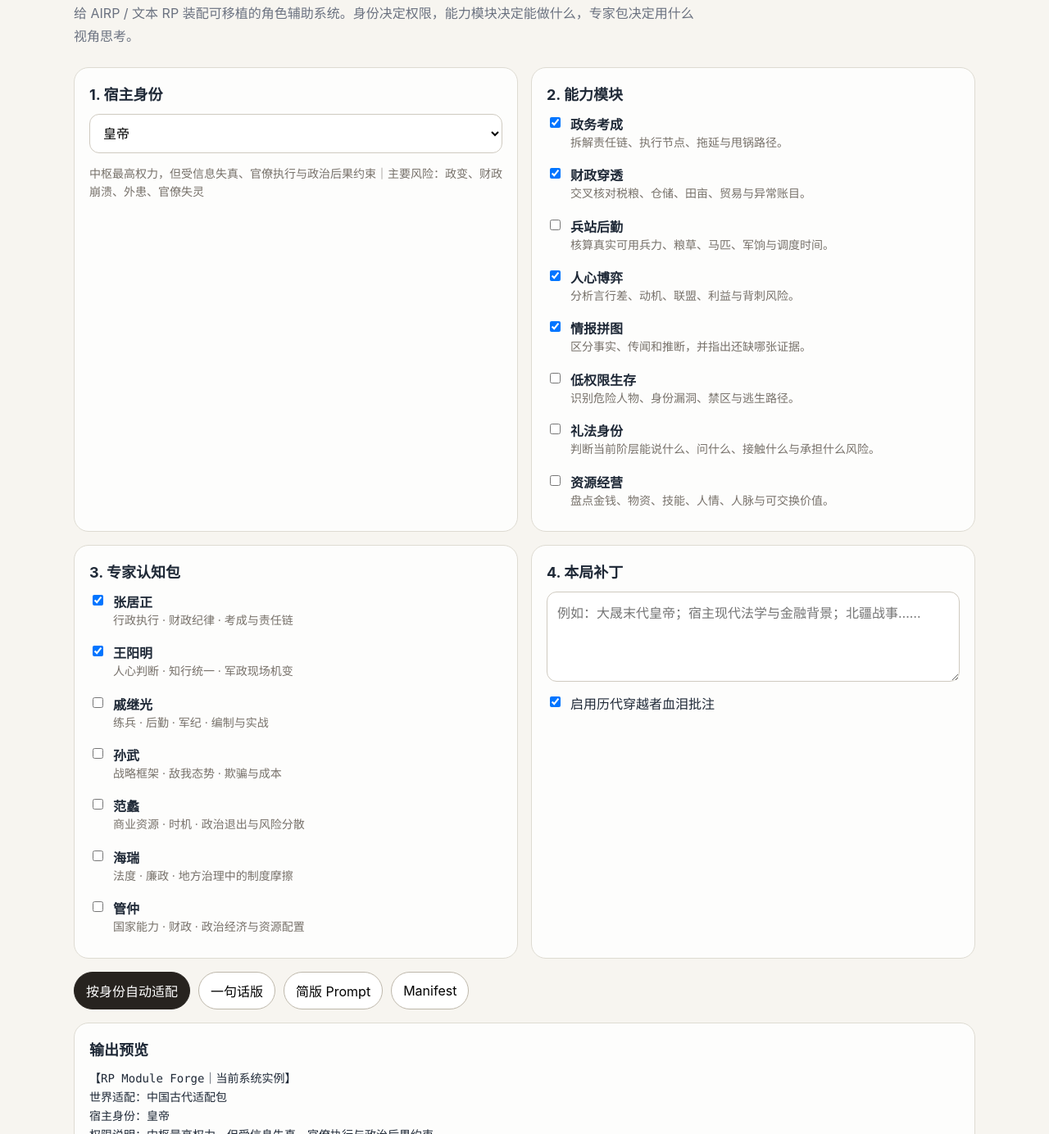
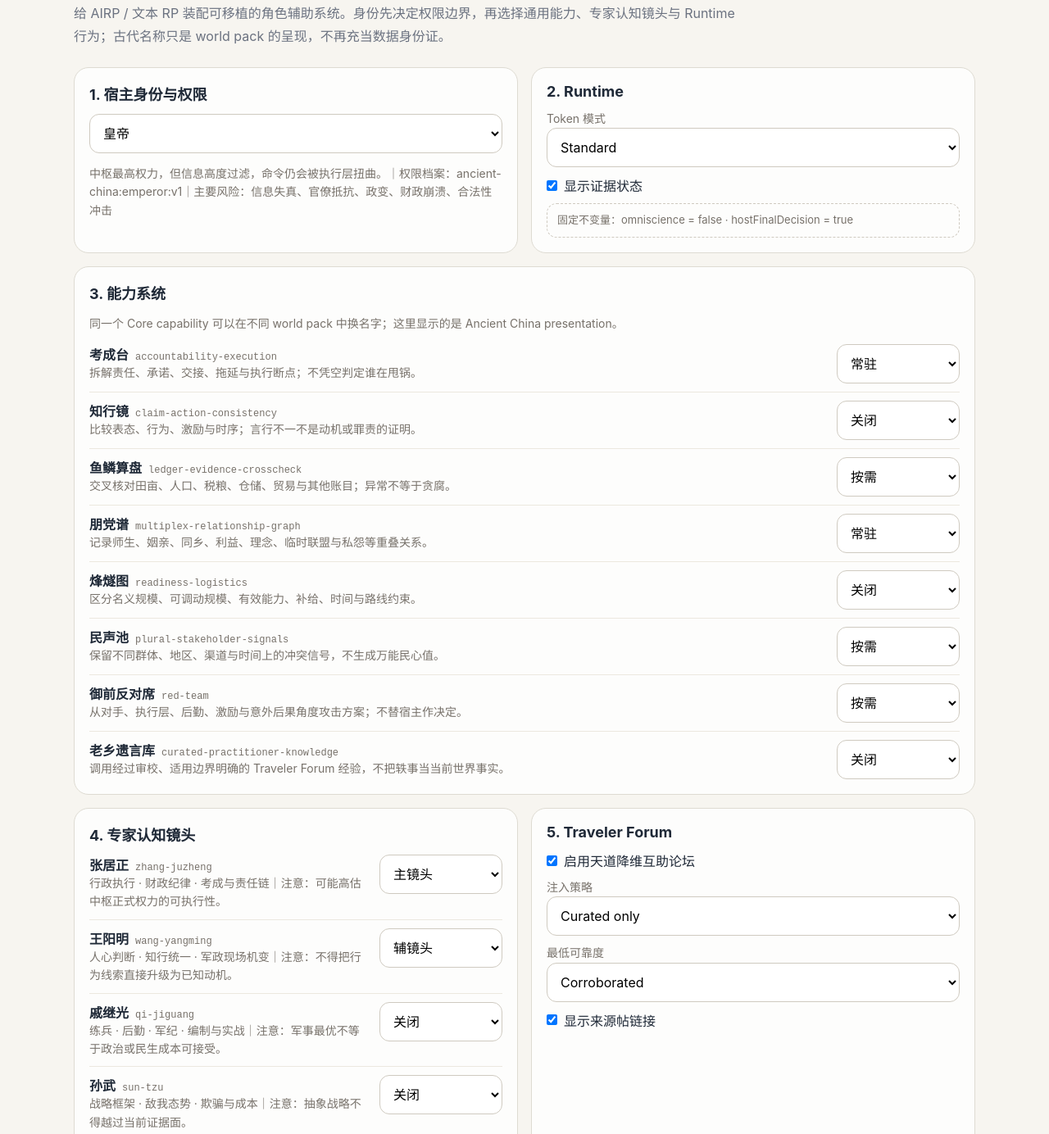
Before and after one commit to willwefind/rp-module-forge, a website built with Vite: page apps/web/index.html in a window 1280 px wide. Shown: the part 130-1514 px from the top of the page at 82% size. Built offline with nearby package versions, Linux system fonts and the light colour scheme.

Commit message:
feat(web): assemble canonical V0.1 config

```diff
--- a/apps/web/src/main.ts
+++ b/apps/web/src/main.ts
@@ -1,46 +1,106 @@
 import "./style.css";
-import { generateCompactPrompt, generateManifest, generateOneLiner, type ForgeConfig } from "@rpmf/core";
-import { ancientChinaPack } from "@rpmf/pack-ancient-china";
+import {
+  generateCanonicalCompactPrompt,
+  generateCanonicalManifest,
+  generateCanonicalOneLiner,
+  type CanonicalForgeConfig,
+  type CapabilityMode,
+  type ExpertWeight,
+  type ForumInjectionPolicy,
+  type ForumReliability,
+  type TokenMode
+} from "@rpmf/core";
+import { ancientChinaPackV01 } from "@rpmf/pack-ancient-china";
 
-const pack = ancientChinaPack;
+const pack = ancientChinaPackV01;
 const app = document.querySelector<HTMLDivElement>("#app")!;
 
 app.innerHTML = `
   <div class="shell">
     <section class="hero">
-      <div class="muted">Public V0 · Ancient China Pack</div>
+      <div class="muted">Public V0.1 · ${pack.label}</div>
       <h1>RP Module Forge</h1>
-      <p>给 AIRP / 文本 RP 装配可移植的角色辅助系统。身份决定权限，能力模块决定能做什么，专家包决定用什么视角思考。</p>
+      <p>给 AIRP / 文本 RP 装配可移植的角色辅助系统。身份先决定权限边界，再选择通用能力、专家认知镜头与 Runtime 行为；古代名称只是 world pack 的呈现，不再充当数据身份证。</p>
     </section>
+
     <div class="grid">
       <section class="card">
-        <h2>1. 宿主身份</h2>
-        <select id="role"></select>
-        <p id="roleSummary" class="muted"></p>
+        <h2>1. 宿主身份与权限</h2>
+        <select id="identity"></select>
+        <p id="identitySummary" class="muted"></p>
       </section>
+
       <section class="card">
-        <h2>2. 能力模块</h2>
-        <div id="modules" class="checks"></div>
+        <h2>2. Runtime</h2>
+        <label>
+          <span class="muted">Token 模式</span>
+          <select id="tokenMode">
+            <option value="light">Light</option>
+            <option value="standard" selected>Standard</option>
+            <option value="full">Full</option>
+          </select>
+        </label>
+        <label class="inline-toggle">
+          <input id="showEvidenceState" type="checkbox" checked />
+          <span>显示证据状态</span>
+        </label>
+        <div class="invariant-note">固定不变量：omniscience = false · hostFinalDecision = true</div>
       </section>
+
+      <section class="card span-2">
+        <h2>3. 能力系统</h2>
+        <p class="muted">同一个 Core capability 可以在不同 world pack 中换名字；这里显示的是 Ancient China presentation。</p>
+        <div id="capabilities" class="settings-list"></div>
+      </section>
+
       <section class="card">
-        <h2>3. 专家认知包</h2>
-        <div id="experts" class="checks"></div>
+        <h2>4. 专家认知镜头</h2>
+        <div id="experts" class="settings-list"></div>
       </section>
+
       <section class="card">
-        <h2>4. 本局补丁</h2>
-        <textarea id="sessionPatch" placeholder="例如：大晟末代皇帝；宿主现代法学与金融背景；北疆战事……"></textarea>
-        <label class="check" style="margin-top:10px">
-          <input id="legacyNotes" type="checkbox" checked />
-          <span>启用历代穿越者血泪批注</span>
+        <h2>5. Traveler Forum</h2>
+        <label class="inline-toggle">
+          <input id="forumEnabled" type="checkbox" checked />
+          <span>启用天道降维互助论坛</span>
+        </label>
+        <label>
+          <span class="muted">注入策略</span>
+          <select id="forumPolicy">
+            <option value="off">Off</option>
+            <option value="curated-only" selected>Curated only</option>
+            <option value="curated-plus-links">Curated + links</option>
+            <option value="manual">Manual</option>
+          </select>
+        </label>
+        <label>
+          <span class="muted">最低可靠度</span>
+          <select id="forumReliability">
+            <option value="plausible">Plausible</option>
+            <option value="contested">Contested</option>
+            <option value="corroborated" selected>Corroborated</option>
+          </select>
+        </label>
+        <label class="inline-toggle">
+          <input id="showThreadLinks" type="checkbox" checked />
+          <span>显示来源帖链接</span>
         </label>
       </section>
+
+      <section class="card span-2">
+        <h2>6. 本局补丁</h2>
+        <textarea id="sessionPatch" placeholder="例如：本局采用虚构王朝；宿主已知北疆战事；某项制度与常见历史默认不同……"></textarea>
+        <p class="muted">这里暂存自由说明。结构化 facts / claims 编辑器会在后续 M1/M2 继续补齐。</p>
+      </section>
     </div>
+
     <div class="actions">
-      <button class="primary" id="auto">按身份自动适配</button>
+      <button class="primary" id="auto">按身份恢复推荐</button>
       <button id="oneLine">一句话版</button>
       <button id="compact">简版 Prompt</button>
-      <button id="manifest">Manifest</button>
+      <button id="manifest">Canonical Manifest</button>
     </div>
+
     <section class="card">
       <h2>输出预览</h2>
       <div id="output" class="output"></div>
@@ -48,70 +108,160 @@ app.innerHTML = `
   </div>
 `;
 
-const roleSelect = document.querySelector<HTMLSelectElement>("#role")!;
-const roleSummary = document.querySelector<HTMLParagraphElement>("#roleSummary")!;
-const modulesEl = document.querySelector<HTMLDivElement>("#modules")!;
+const identitySelect = document.querySelector<HTMLSelectElement>("#identity")!;
+const identitySummary = document.querySelector<HTMLParagraphElement>("#identitySummary")!;
+const capabilitiesEl = document.querySelector<HTMLDivElement>("#capabilities")!;
 const expertsEl = document.querySelector<HTMLDivElement>("#experts")!;
+const tokenMode = document.querySelector<HTMLSelectElement>("#tokenMode")!;
+const showEvidenceState = document.querySelector<HTMLInputElement>("#showEvidenceState")!;
+const forumEnabled = document.querySelector<HTMLInputElement>("#forumEnabled")!;
+const forumPolicy = document.querySelector<HTMLSelectElement>("#forumPolicy")!;
+const forumReliability = document.querySelector<HTMLSelectElement>("#forumReliability")!;
+const showThreadLinks = document.querySelector<HTMLInputElement>("#showThreadLinks")!;
 const sessionPatch = document.querySelector<HTMLTextAreaElement>("#sessionPatch")!;
-const legacyNotes = document.querySelector<HTMLInputElement>("#legacyNotes")!;
 const output = document.querySelector<HTMLDivElement>("#output")!;
 
-for (const role of pack.roles) {
+for (const identity of pack.identities) {
   const option = document.createElement("option");
-  option.value = role.id;
-  option.textContent = role.label;
-  roleSelect.append(option);
+  option.value = identity.id;
+  option.textContent = identity.label;
+  identitySelect.append(option);
 }
 
-function addCheck(container: HTMLElement, id: string, label: string, description?: string) {
-  const wrapper = document.createElement("label");
-  wrapper.className = "check";
-  const input = document.createElement("input");
-  input.type = "checkbox";
-  input.value = id;
-  const text = document.createElement("span");
-  text.innerHTML = `<strong>${label}</strong>${description ? `<div class="muted">${description}</div>` : ""}`;
-  wrapper.append(input, text);
-  container.append(wrapper);
+for (const capability of pack.capabilities) {
+  const row = document.createElement("div");
+  row.className = "setting-row";
+
+  const copy = document.createElement("div");
+  copy.className = "setting-copy";
+  copy.innerHTML = `<strong>${capability.label}</strong><code>${capability.id}</code><div class="muted">${capability.description}</div>`;
+
+  const select = document.createElement("select");
+  select.dataset.capability = capability.id;
+  select.className = "mode-select";
+  select.innerHTML = `
+    <option value="disabled">关闭</option>
+    <option value="resident">常驻</option>
+    <option value="on-demand">按需</option>
+  `;
+
+  row.append(copy, select);
+  capabilitiesEl.append(row);
 }
 
-for (const module of pack.modules) addCheck(modulesEl, module.id, module.label, module.description);
-for (const expert of pack.experts) addCheck(expertsEl, expert.id, expert.label, expert.strengths.join(" · "));
+for (const expert of pack.experts) {
+  const row = document.createElement("div");
+  row.className = "setting-row";
 
-function selected(container: HTMLElement) {
-  return [...container.querySelectorAll<HTMLInputElement>('input[type="checkbox"]:checked')].map(x => x.value);
+  const copy = document.createElement("div");
+  copy.className = "setting-copy";
+  copy.innerHTML = `<strong>${expert.label}</strong><code>${expert.id}</code><div class="muted">${expert.strengths.join(" · ")}${expert.caution ? `｜注意：${expert.caution}` : ""}</div>`;
+
+  const select = document.createElement("select");
+  select.dataset.expert = expert.id;
+  select.className = "mode-select";
+  select.innerHTML = `
+    <option value="off">关闭</option>
+    <option value="primary">主镜头</option>
+    <option value="secondary">辅镜头</option>
+  `;
+
+  row.append(copy, select);
+  expertsEl.append(row);
+}
+
+function capabilitySelects() {
+  return [...capabilitiesEl.querySelectorAll<HTMLSelectElement>("select[data-capability]")];
+}
+
+function expertSelects() {
+  return [...expertsEl.querySelectorAll<HTMLSelectElement>("select[data-expert]")];
+}
+
+function selectedIdentity() {
+  return pack.identities.find((item) => item.id === identitySelect.value)!;
 }
 
 function applyRecommendations() {
-  const role = pack.roles.find(x => x.id === roleSelect.value)!;
-  modulesEl.querySelectorAll<HTMLInputElement>('input[type="checkbox"]').forEach(x => {
-    x.checked = role.recommendedModules.includes(x.value);
-  });
-  expertsEl.querySelectorAll<HTMLInputElement>('input[type="checkbox"]').forEach(x => {
-    x.checked = role.recommendedExperts.includes(x.value);
-  });
-  roleSummary.textContent = `${role.permissionSummary}｜主要风险：${role.risks.join("、")}`;
+  const identity = selectedIdentity();
+
+  for (const select of capabilitySelects()) select.value = "disabled";
+  for (const recommendation of identity.recommendedCapabilities) {
+    const select = capabilitySelects().find((item) => item.dataset.capability === recommendation.id);
+    if (select) select.value = recommendation.mode;
+  }
+
+  for (const select of expertSelects()) select.value = "off";
+  for (const recommendation of identity.recommendedExperts) {
+    const select = expertSelects().find((item) => item.dataset.expert === recommendation.id);
+    if (select) select.value = recommendation.weight;
+  }
+
+  const risks = identity.permissionProfile.risks.join("、") || "按当前情境判断";
+  identitySummary.textContent = `${identity.summary}｜权限档案：${identity.permissionProfile.id}｜主要风险：${risks}`;
 }
 
-function config(): ForgeConfig {
+function config(): CanonicalForgeConfig {
+  const identity = selectedIdentity();
+  const enabledForum = forumEnabled.checked;
+
   return {
     schemaVersion: 1,
-    worldPack: pack.id,
-    role: roleSelect.value,
-    modules: selected(modulesEl),
-    experts: selected(expertsEl),
-    legacyNotes: legacyNotes.checked,
-    omniscience: false,
-    hostFinalDecision: true,
-    sessionPatch: sessionPatch.value.trim()
+    worldPack: { id: pack.id, version: pack.version },
+    identity: {
+      id: identity.id,
+      permissionProfile: identity.permissionProfile.id
+    },
+    capabilities: capabilitySelects().map((select) => ({
+      id: select.dataset.capability as CanonicalForgeConfig["capabilities"][number]["id"],
+      mode: select.value as CapabilityMode
+    })),
+    experts: expertSelects()
+      .filter((select) => select.value !== "off")
+      .map((select) => ({
+        id: select.dataset.expert!,
+        weight: select.value as ExpertWeight
+      })),
+    travelerForum: {
+      enabled: enabledForum,
+      autoInject: (enabledForum ? forumPolicy.value : "off") as ForumInjectionPolicy,
+      showThreadLinks: enabledForum && showThreadLinks.checked,
+      minimumReliability: forumReliability.value as ForumReliability
+    },
+    runtime: {
+      tokenMode: tokenMode.value as TokenMode,
+      activationPolicy: "event-driven",
+      showEvidenceState: showEvidenceState.checked,
+      hostFinalDecision: true,
+      omniscience: false
+    },
+    sessionPatch: {
+      facts: [],
+      claims: [],
+      notes: sessionPatch.value.trim()
+    }
   };
 }
 
-roleSelect.addEventListener("change", applyRecommendations);
-document.querySelector("#auto")!.addEventListener("click", applyRecommendations);
-document.querySelector("#oneLine")!.addEventListener("click", () => output.textContent = generateOneLiner(config(), pack));
-document.querySelector("#compact")!.addEventListener("click", () => output.textContent = generateCompactPrompt(config(), pack));
-document.querySelector("#manifest")!.addEventListener("click", () => output.textContent = generateManifest(config()));
+function renderCompact() {
+  output.textContent = generateCanonicalCompactPrompt(config(), pack);
+}
+
+identitySelect.addEventListener("change", () => {
+  applyRecommendations();
+  renderCompact();
+});
+document.querySelector("#auto")!.addEventListener("click", () => {
+  applyRecommendations();
+  renderCompact();
+});
+document.querySelector("#oneLine")!.addEventListener("click", () => {
+  output.textContent = generateCanonicalOneLiner(config(), pack);
+});
+document.querySelector("#compact")!.addEventListener("click", renderCompact);
+document.querySelector("#manifest")!.addEventListener("click", () => {
+  output.textContent = generateCanonicalManifest(config());
+});
 
 applyRecommendations();
-output.textContent = generateCompactPrompt(config(), pack);
+renderCompact();
--- a/apps/web/src/style.css
+++ b/apps/web/src/style.css
@@ -9,16 +9,23 @@ button, select, textarea, input { font: inherit; }
 .shell { width: min(1100px, calc(100% - 32px)); margin: 0 auto; padding: 32px 0 64px; }
 .hero { margin-bottom: 24px; }
 .hero h1 { margin: 0 0 8px; font-size: clamp(28px, 5vw, 52px); }
-.hero p { max-width: 760px; line-height: 1.7; color: #6b7280; }
+.hero p { max-width: 820px; line-height: 1.7; color: #6b7280; }
 .grid { display: grid; grid-template-columns: repeat(2, minmax(0, 1fr)); gap: 16px; }
+.span-2 { grid-column: span 2; }
 .card { background: rgba(255,255,255,.8); border: 1px solid #dedbd2; border-radius: 18px; padding: 18px; }
 .card h2 { margin: 0 0 12px; font-size: 18px; }
-label { display: block; margin-bottom: 8px; }
+label { display: block; margin-bottom: 10px; }
 select, textarea { width: 100%; border: 1px solid #cfcac0; border-radius: 12px; background: white; padding: 12px; }
 textarea { min-height: 110px; resize: vertical; }
-.checks { display: grid; gap: 8px; }
-.check { display: flex; gap: 9px; align-items: flex-start; }
-.check input { margin-top: 4px; }
+.settings-list { display: grid; gap: 10px; }
+.setting-row { display: grid; grid-template-columns: minmax(0, 1fr) 150px; gap: 14px; align-items: start; border-top: 1px solid #ece8df; padding-top: 10px; }
+.setting-row:first-child { border-top: 0; padding-top: 0; }
+.setting-copy strong { display: inline-block; margin-right: 8px; }
+.setting-copy code { font-size: 12px; color: #77716a; }
+.mode-select { min-width: 0; }
+.inline-toggle { display: flex; align-items: center; gap: 8px; }
+.inline-toggle input { margin: 0; }
+.invariant-note { border: 1px dashed #cfcac0; border-radius: 12px; padding: 10px 12px; color: #77716a; font-size: 13px; line-height: 1.5; }
 .actions { display: flex; flex-wrap: wrap; gap: 10px; margin: 16px 0; }
 button { border: 1px solid #bdb7aa; border-radius: 999px; padding: 10px 14px; background: white; cursor: pointer; }
 button.primary { background: #27231f; color: white; border-color: #27231f; }
@@ -26,5 +33,7 @@ button.primary { background: #27231f; color: white; border-color: #27231f; }
 .muted { color: #77716a; font-size: 14px; line-height: 1.6; }
 @media (max-width: 760px) {
   .grid { grid-template-columns: 1fr; }
+  .span-2 { grid-column: span 1; }
+  .setting-row { grid-template-columns: 1fr; }
   .shell { width: min(100% - 20px, 1100px); padding-top: 20px; }
 }
```
